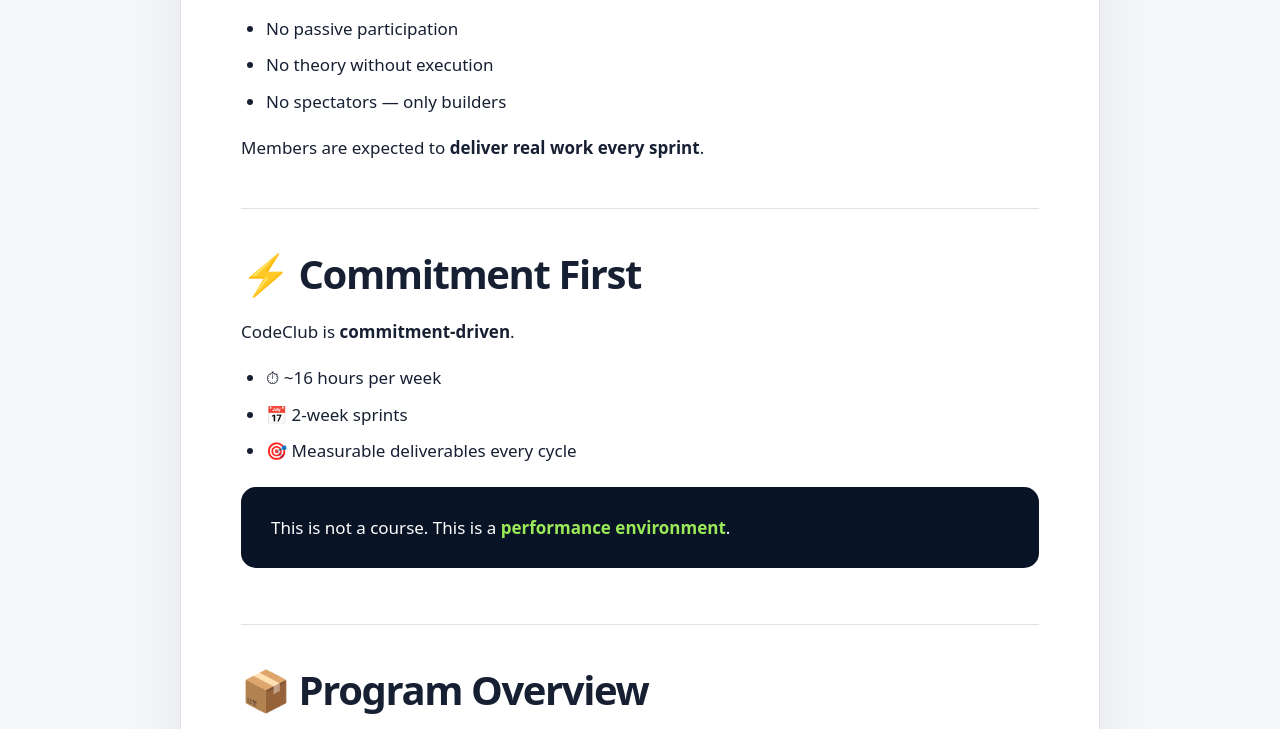
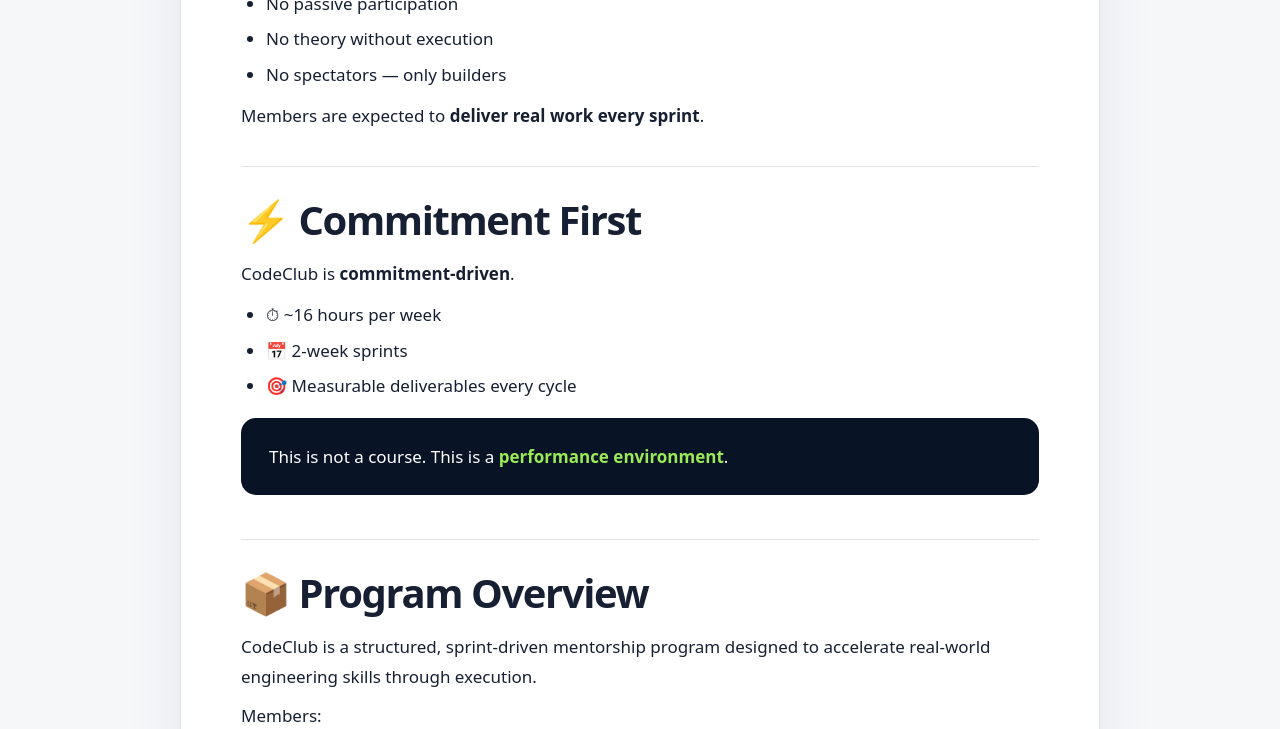
Before and after one commit to codeclb/codeclb.github.io, a plain HTML site: page index.html in a window 1280 px wide. Shown: the part 788-1517 px from the top of the page. Drawn offline with Linux system fonts and the light colour scheme.

Commit message:
Tighten vertical section spacing
Adjusted padding and margin values for various sections to improve layout and spacing.

```diff
--- a/index.html
+++ b/index.html
@@ -11,7 +11,7 @@
     a{color:var(--blue)}.top{background:var(--navy);color:white;border-bottom:5px solid var(--green)}.top-inner{width:min(var(--max),calc(100% - 36px));margin:auto;padding:22px 0;display:flex;align-items:center;justify-content:space-between}.brand{font-weight:900;letter-spacing:.08em;text-decoration:none;color:white}.brand span{color:var(--green)}.top-links{display:flex;gap:20px}.top-links a{color:#c8d2e1;text-decoration:none;font-size:.9rem}
     main{width:min(var(--max),calc(100% - 28px));margin:44px auto 70px;background:var(--paper);border:1px solid var(--line);border-radius:20px;box-shadow:0 20px 60px rgba(20,34,58,.08);overflow:hidden}
     .hero{padding:55px 60px 42px;background:linear-gradient(145deg,#f8fff2,#fff 55%);border-bottom:1px solid var(--line);text-align:center}.hero img{max-width:240px;width:55%;height:auto}.hero h1{font-size:clamp(2.8rem,7vw,5.2rem);line-height:1;margin:26px 0 22px;letter-spacing:-.055em}.hero p{font-size:1.2rem;margin:0 auto;max-width:750px}
-    .content{padding:12px 60px 60px}section{padding:42px 0 34px;border-bottom:1px solid var(--line)}section:last-child{border-bottom:0}h2{font-size:clamp(1.75rem,4vw,2.5rem);line-height:1.15;letter-spacing:-.035em;margin:0 0 20px}h3{font-size:1.15rem;margin:28px 0 10px}p{margin:12px 0}ul{padding-left:25px}li{margin:7px 0}.callout{background:var(--navy);color:white;border-radius:15px;padding:26px 30px;margin:22px 0}.callout strong{color:var(--green)}.stats{display:grid;grid-template-columns:repeat(2,1fr);gap:12px;list-style:none;padding:0}.stats li{border:1px solid var(--line);border-radius:12px;padding:16px 18px;margin:0;background:#fafbfc}.quote{font-size:1.35rem;border-left:6px solid var(--green);padding:20px 25px;background:#f3ffe9;margin:22px 0}.quote strong{display:block}.platform{display:grid;grid-template-columns:repeat(3,1fr);gap:12px;list-style:none;padding:0}.platform li{border:1px solid var(--line);border-radius:12px;padding:18px;margin:0}
+    .content{padding:8px 60px 44px}section{padding:30px 0 26px;border-bottom:1px solid var(--line)}section:last-child{border-bottom:0}h2{font-size:clamp(1.75rem,4vw,2.5rem);line-height:1.15;letter-spacing:-.035em;margin:0 0 16px}h3{font-size:1.15rem;margin:24px 0 8px}p{margin:10px 0}ul{margin:12px 0;padding-left:25px}li{margin:6px 0}.callout{background:var(--navy);color:white;border-radius:15px;padding:24px 28px;margin:18px 0}.callout strong{color:var(--green)}.stats{display:grid;grid-template-columns:repeat(2,1fr);gap:12px;list-style:none;padding:0}.stats li{border:1px solid var(--line);border-radius:12px;padding:16px 18px;margin:0;background:#fafbfc}.quote{font-size:1.35rem;border-left:6px solid var(--green);padding:18px 24px;background:#f3ffe9;margin:18px 0}.quote strong{display:block}.platform{display:grid;grid-template-columns:repeat(3,1fr);gap:12px;list-style:none;padding:0}.platform li{border:1px solid var(--line);border-radius:12px;padding:18px;margin:0}
     .people{display:grid;grid-template-columns:repeat(2,1fr);gap:14px}.person{display:flex;align-items:center;gap:18px;border:1px solid var(--line);border-radius:14px;padding:16px}.person img{width:78px;height:78px;object-fit:cover;border-radius:12px}.person strong{display:block}.person a{font-size:.9rem}.alumni{columns:2}.contact{display:inline-block;background:var(--navy);color:white;text-decoration:none;font-weight:800;padding:12px 18px;border-radius:9px;margin-top:10px}footer{text-align:center;color:var(--muted);padding:28px}
     @media(max-width:700px){.top-links{display:none}.hero,.content{padding-left:24px;padding-right:24px}.stats,.platform,.people{grid-template-columns:1fr}.alumni{columns:1}main{margin-top:20px}}
   </style>
```
